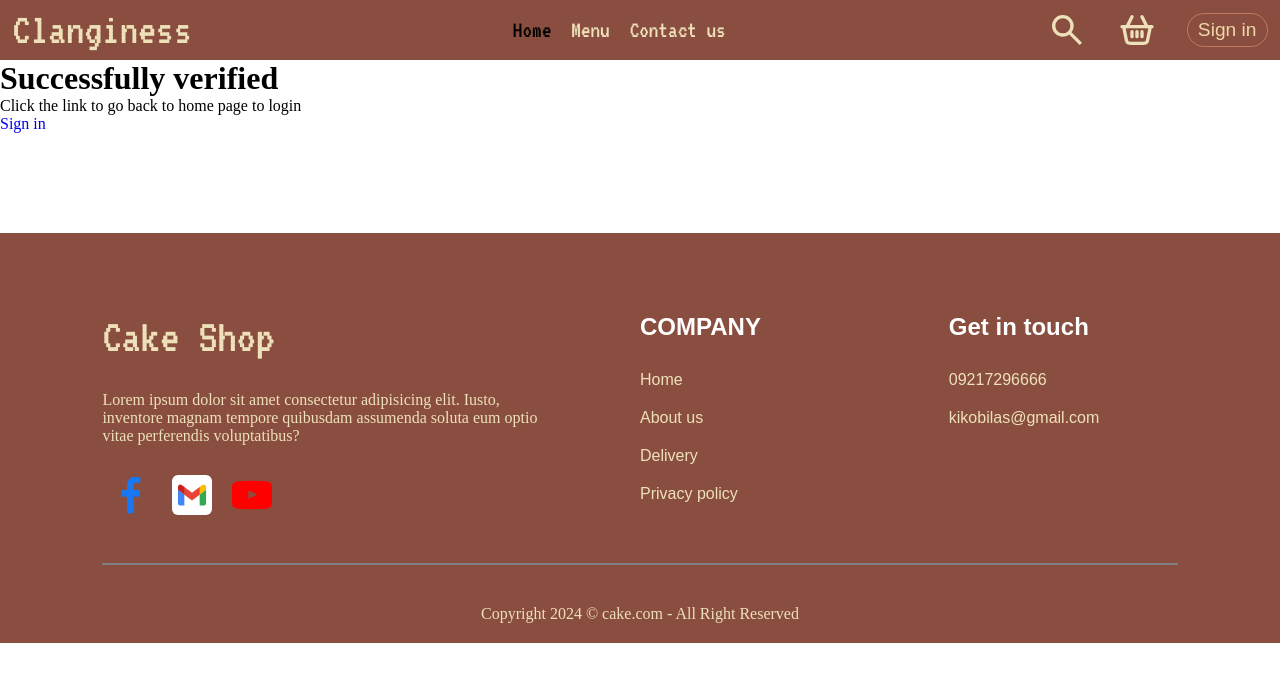
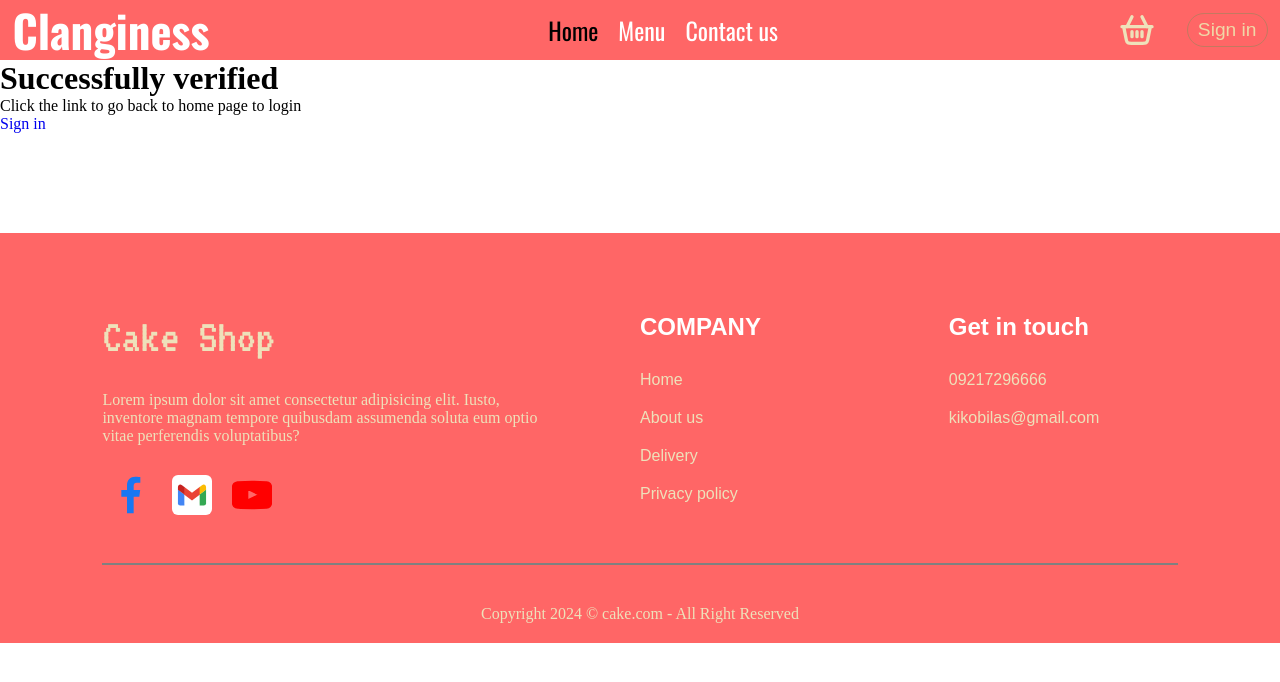
Before and after one commit to FrancisAl-j/Cake-shop, a React (Vite) app in the folder client/: page /verify/email/1 in a window 1280 px wide. Shown: the top 682 px of the page. Built offline with nearby package versions, Linux system fonts and the light colour scheme; no server answers.

Commit message:
Updated the frontend

```diff
--- a/client/src/app.css
+++ b/client/src/app.css
@@ -1,5 +1,6 @@
 @import url("https://fonts.googleapis.com/css2?family=Noto+Sans:ital,wght@0,100..900;1,100..900&family=VT323&display=swap");
 @import url("https://fonts.googleapis.com/css2?family=Noto+Sans:ital,wght@0,100..900;1,100..900&family=Roboto+Mono:ital,wght@0,100..700;1,100..700&family=VT323&display=swap");
+@import url("https://fonts.googleapis.com/css2?family=Oswald:wght@200;300;400;500;600;700&family=Questrial&display=swap");
 
 :root {
   --dark-brown: #894e3f;
@@ -7,6 +8,7 @@
   --light-shade: #f0d7a7;
   --tan: #9c634f;
   --light-brown: #c37960;
+  --pink: #ff6666;
 }
 
 * {
@@ -18,8 +20,10 @@
 }
 header {
   width: 100%;
-  background: var(--dark-brown);
+  background: var(--pink);
   line-height: 60px;
+  font-family: "Oswald", sans-serif; /* Apply Oswald font */
+  font-weight: 400;
 }
 nav {
   display: flex;
@@ -29,10 +33,8 @@
   margin: auto;
 }
 nav h1 {
-  color: var(--nav-text);
-  font-family: "VT323", monospace;
-  font-weight: 400;
-  font-style: normal;
+  color: #fff;
+
   font-size: clamp(2rem, 3.5vw, 3rem);
 }
 nav ul {
@@ -42,11 +44,9 @@
 }
 nav ul li {
   list-style: none;
-  font-family: "VT323", monospace;
-  font-weight: 400;
-  font-style: normal;
+
   font-size: clamp(0.9rem, 2vw, 1.5rem);
-  color: var(--nav-text);
+  color: #fff;
   cursor: pointer;
 }
 nav .nav-right {
--- a/client/src/components/Nav.jsx
+++ b/client/src/components/Nav.jsx
@@ -24,7 +24,9 @@
   return (
     <header>
       <nav>
-        <h1>Clanginess</h1>
+        <Link to="/">
+          <h1>Clanginess</h1>
+        </Link>
 
         <ul>
           <Link to="/">
@@ -56,7 +58,6 @@
         </ul>
 
         <div className="nav-right">
-          <img src={Search} alt="search" />
           <Link to="/cart">
             <div className="nav-search-icon">
               <img src={Basket} alt="basket" />
--- a/client/src/components/footer/footer.css
+++ b/client/src/components/footer/footer.css
@@ -6,10 +6,11 @@
   --light-shade: #f0d7a7;
   --tan: #9c634f;
   --light-brown: #c37960;
+  --pink: #ff6666;
 }
 
 footer {
-  background: var(--dark-brown);
+  background: var(--pink);
   display: flex;
   flex-direction: column;
   align-items: center;
```
Also changed, not shown: client/src/assets/bag.svg.
